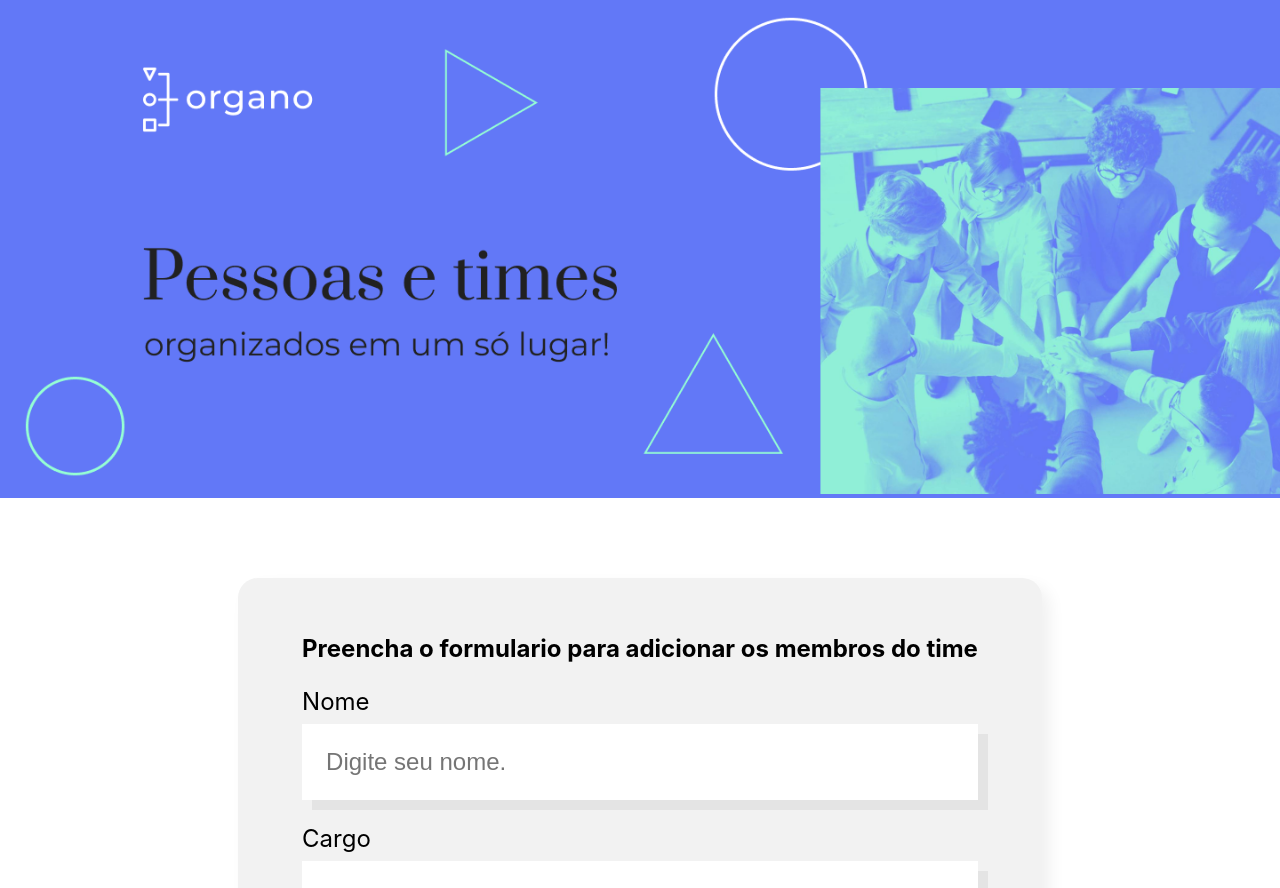
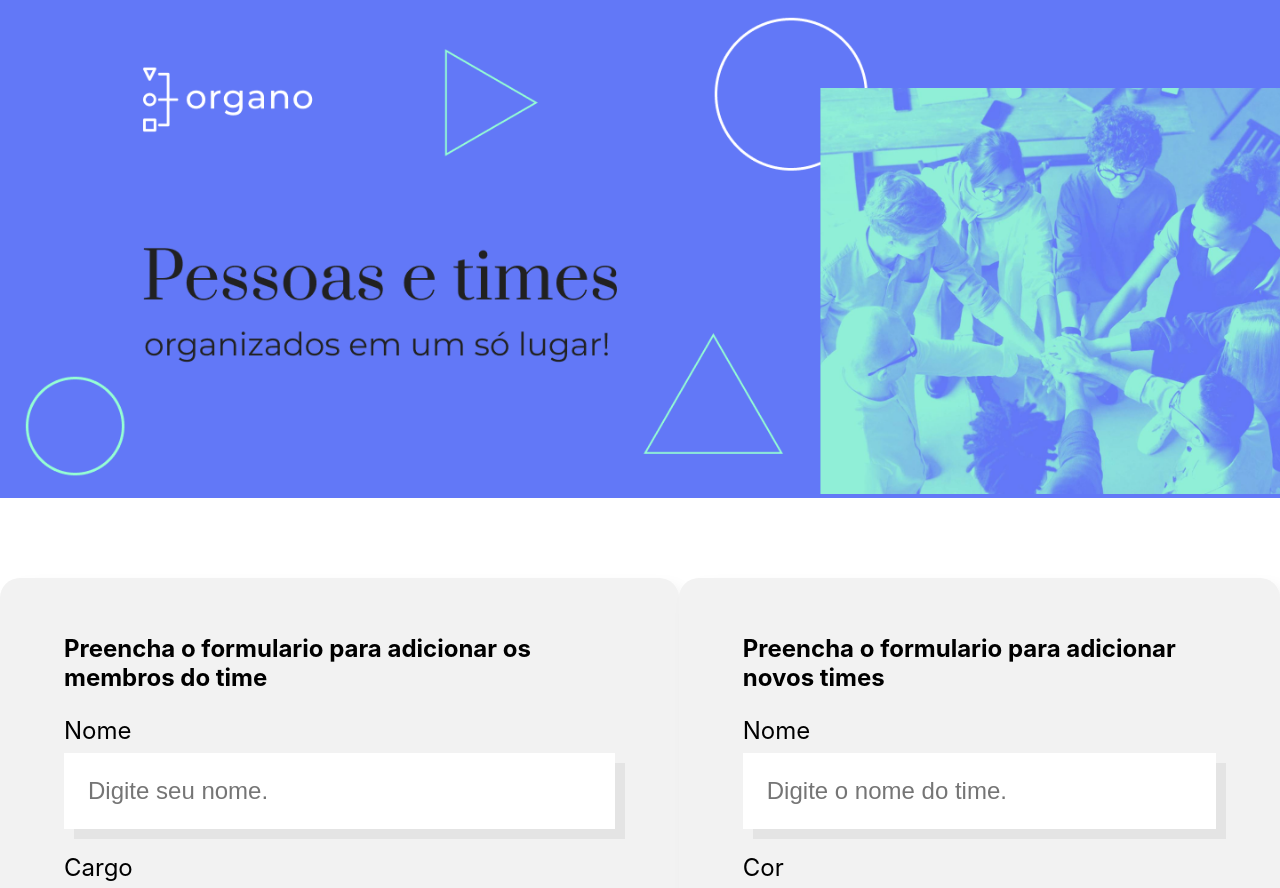
Before and after one commit to Danie-e/ReactDesenvolvendoJavascript, a React (Create React App) app in the folder organo/: page / in a window 1280 px wide. Shown: the top 888 px of the page. Built offline with nearby package versions, Linux system fonts and the light colour scheme; the HTML template or start-up script is replaced by a standard one.

Commit message:
Adicionando novos times.

```diff
--- a/organo/src/App.js
+++ b/organo/src/App.js
@@ -64,10 +64,18 @@ function App() {
     }));
   }
 
+  function cadastrarTime(novoTime) {
+    setTimes([...times, { ...novoTime, id: uuidv4() }])
+  }
+
   return (
     <div className="App">
       <Banner />
-      <Formulario times={times} aoColaboradorCadastrado={colaborador => aoNovoColaboradorAdicionado(colaborador)} />
+      <Formulario
+        times={times}
+        cadastrarTime={cadastrarTime}
+        aoColaboradorCadastrado={colaborador => aoNovoColaboradorAdicionado(colaborador)}
+      />
       {
         times.map(
           time =>
--- a/organo/src/Componentes/Formulario/index.js
+++ b/organo/src/Componentes/Formulario/index.js
@@ -6,16 +6,18 @@ import './Formulario.css';
 import { v4 as uuidv4 } from 'uuid';
 
 
-const Formulario = (props) => {
+const Formulario = ({ aoColaboradorCadastrado, times, cadastrarTime }) => {
 
     const [nome, setNome] = useState('');
     const [cargo, setCargo] = useState('');
     const [imagem, setImagem] = useState('');
     const [time, setTime] = useState('');
+    const [nomeTime, setNomeTime] = useState('');
+    const [corTime, setCorTime] = useState('');
 
     const aoSalvar = (event) => {
         event.preventDefault();
-        props.aoColaboradorCadastrado({
+        aoColaboradorCadastrado({
             Nome: nome,
             Cargo: cargo,
             Imagem: imagem,
@@ -53,11 +55,32 @@ const Formulario = (props) => {
                 />
                 <ListaSuspensa
                     label="Time"
-                    itens={props.times}
+                    itens={times}
                     valor={time}
                     aoAlterado={valor => setTime(valor)}
                 />
                 <Botao>Criar card</Botao>
+            </form>
+            <form onSubmit={(evento) => {
+                evento.preventDefault();
+                cadastrarTime({ nome: nomeTime, cor: corTime })
+            }}>
+                <h2>Preencha o formulario para adicionar novos times</h2>
+                <CampoTexto
+                    obrigatorio
+                    label="Nome"
+                    placeholder="Digite o nome do time."
+                    valor={nomeTime}
+                    aoAlterado={valor => setNomeTime(valor)}
+                />
+                <CampoTexto
+                    obrigatorio
+                    label="Cor"
+                    placeholder="Digite a cor do time"
+                    valor={corTime}
+                    aoAlterado={valor => setCorTime(valor)}
+                />
+                <Botao>Criar novo time</Botao>
             </form>
         </section>
     );
```
